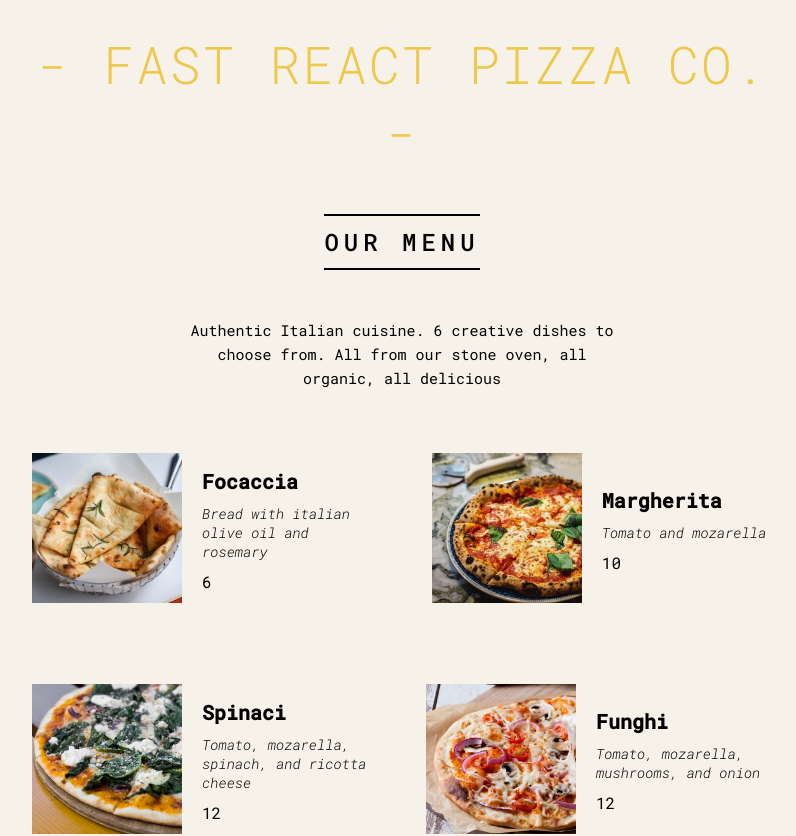
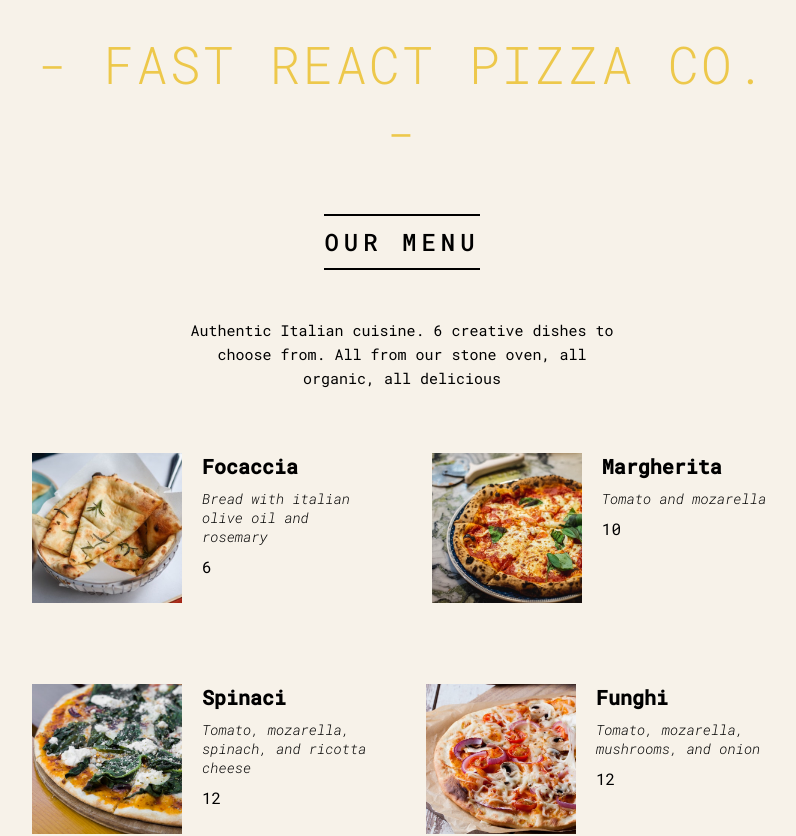
Before and after one commit to mustafamohamed-web/pizza-menu, a React (Vite) app: page / in a window 1280 px wide. Shown: the top 836 px of the page, without its empty margins (238-1034 px from the left). Built offline with nearby package versions, Linux system fonts and the light colour scheme.

Commit message:
menu-items aligned

```diff
--- a/src/components/MenuItem/MenuItem.css
+++ b/src/components/MenuItem/MenuItem.css
@@ -8,9 +8,9 @@
 .menu-items {
   display: flex;
   flex-direction: column;
-  justify-content: center;
   align-items: start;
   gap: var(--spacing-s);
+  height: 100%;
 }
 
 .img-container {
```
